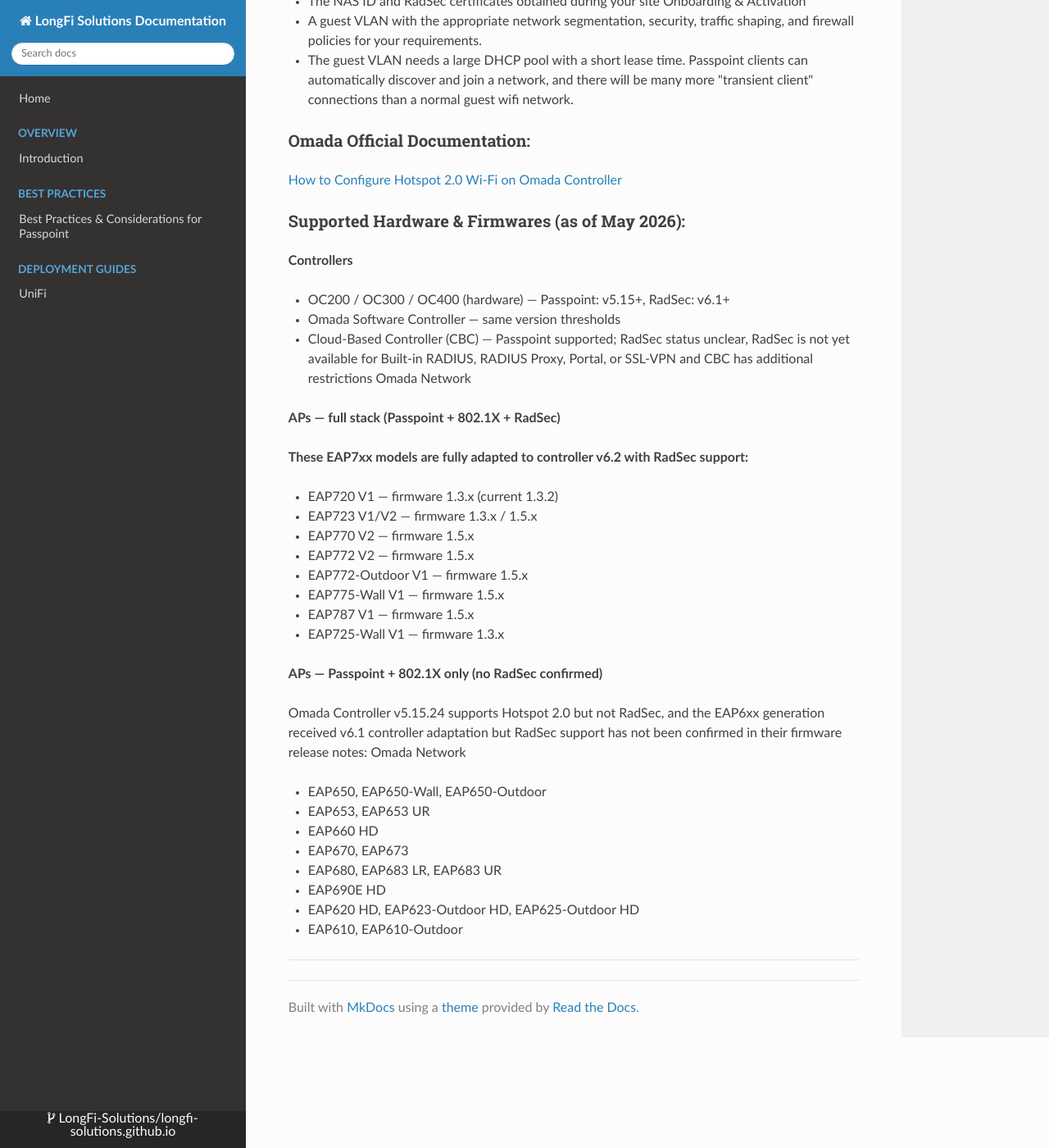
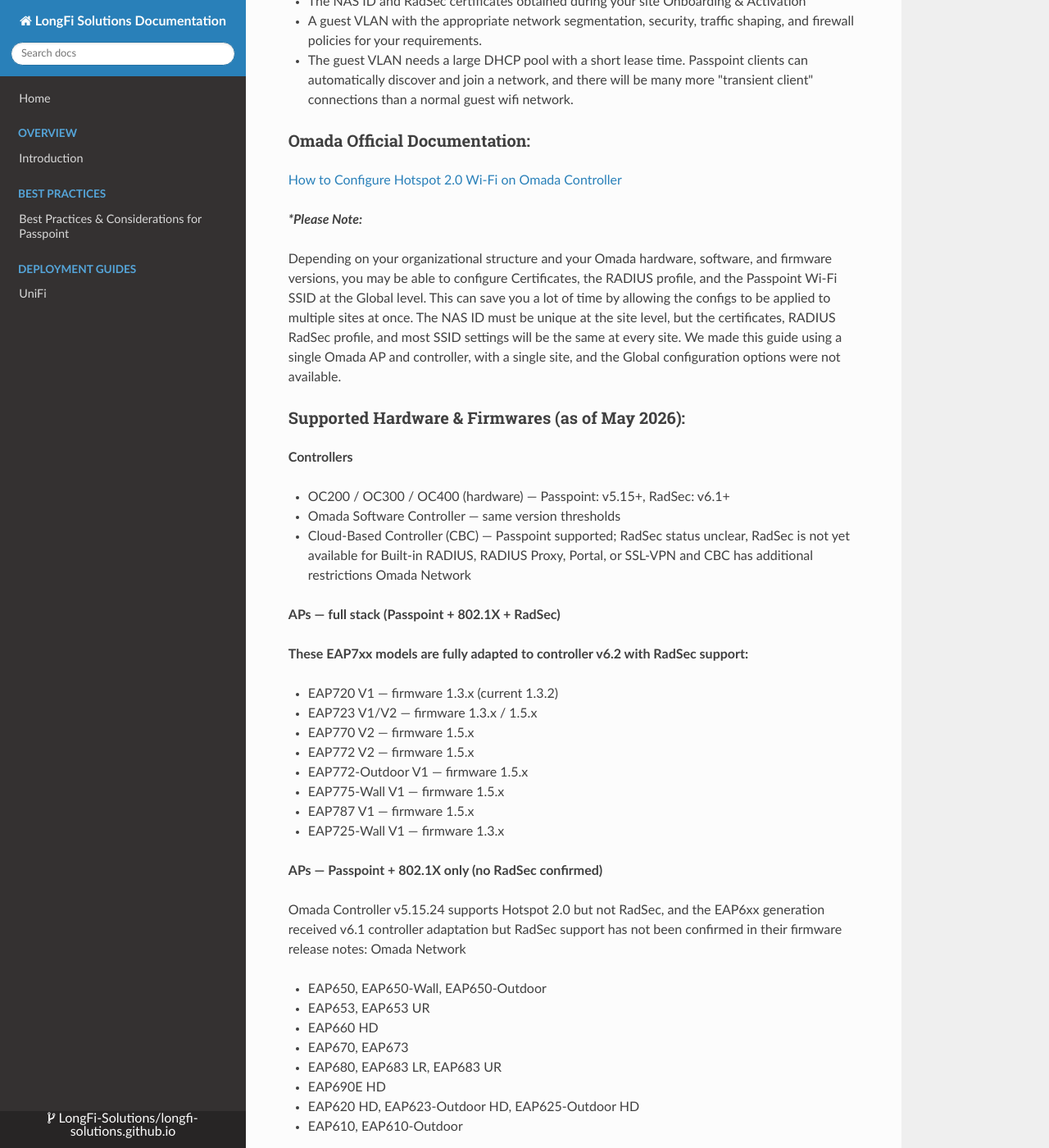
Before and after one commit to LongFi-Solutions/longfi-solutions.github.io, an MkDocs documentation site: the page built from docs/deployment/omada-networks.md, in a window 1280 px wide and 1400 px high, scrolled down 436 px. Shown: the whole window at 82% size. Built offline with MkDocs 1.6.1, drawn with Linux system fonts in a browser that asks for light colours; nearby versions of some CDN libraries; some of the changed text lies outside the part shown.

Commit message:
Update Deployment Guides “omada-networks”

```diff
--- a/docs/deployment/omada-networks.md
+++ b/docs/deployment/omada-networks.md
@@ -21,6 +21,10 @@ For support please contact: [networks@longfisolutions.com](emailto:networks@long
 ### **Omada Official Documentation:**
 
 [How to Configure Hotspot 2.0 Wi-Fi on Omada Controller](https://support.omadanetworks.com/cac/document/110379/)
+
+**_\*Please Note:_**
+
+Depending on your organizational structure and your Omada hardware, software, and firmware versions, you may be able to configure Certificates, the RADIUS profile, and the Passpoint Wi-Fi SSID at the Global level.  This can save you a lot of time by allowing the configs to be applied to multiple sites at once.  The NAS ID must be unique at the site level, but the certificates, RADIUS RadSec profile, and most SSID settings will be the same at every site.  We made this guide using a single Omada AP and controller, with a single site, and the Global configuration options were not available.
 
 ### **Supported Hardware & Firmwares (as of May 2026):**
 
@@ -57,3 +61,14 @@ Omada Controller v5.15.24 supports Hotspot 2.0 but not RadSec, and the EAP6xx ge
 - EAP610, EAP610-Outdoor
 
 ***
+
+## High Level Steps
+
+1. Submit NAS ID, Obtain RadSec Certificates, complete Prerequisites
+2. Configure TP-Link Omada Controller and AP
+    a. Configure Certificate Profile
+    b. Configure RADIUS Profile
+    c. Configure WLAN Passpoint Wi-Fi SSID
+    d. Profit
+
+***
```
